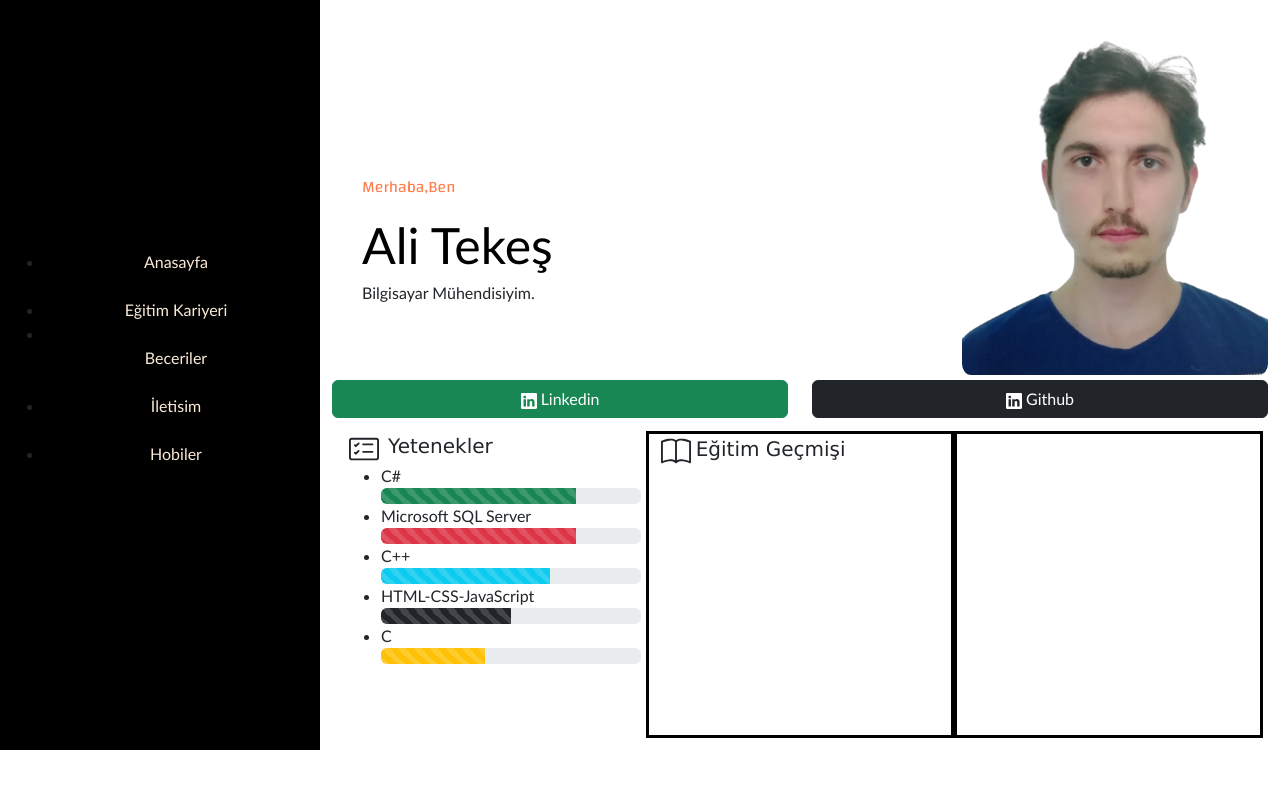
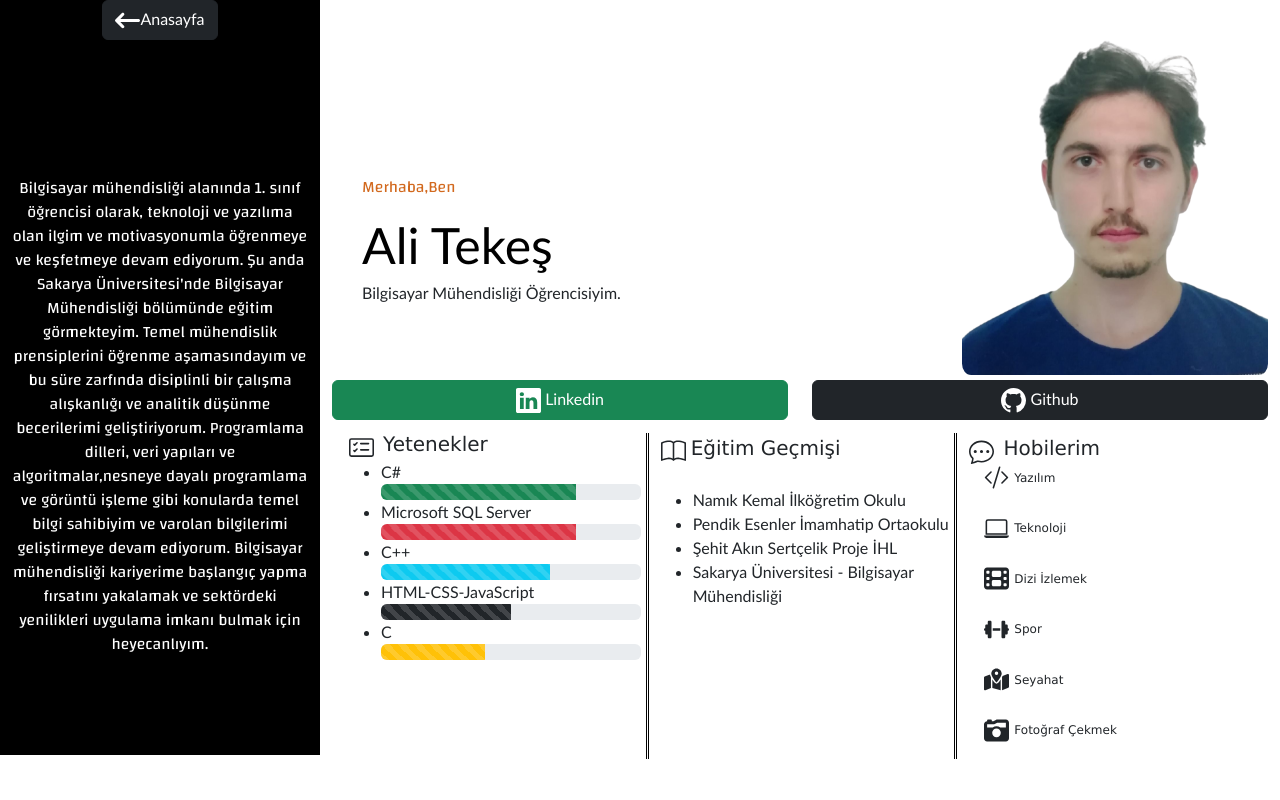
Before and after one commit to alitekes1/AfyonkarahisarVeBen, a PHP site: page /ozgecmisCv.html in a window 1280 px wide. Run offline with PHP 8.4, Linux system fonts and the light colour scheme; some libraries are stand-ins or nearby versions.

Commit message:
toplu küçük değişiklikler yapıldı.

```diff
--- a/cv.css
+++ b/css/cv.css
@@ -25,7 +25,7 @@ body {
 }
 
 .col-sm-3 {
-    height: 750px;
+    height: 755px;
     background-color: rgb(0, 0, 0);
     text-align: center;
 }
@@ -33,7 +33,7 @@ body {
 .liste {
     list-style-type: none;
     text-align: center;
-    padding-top: 250px;
+    padding-top: 136px;
 }
 
 img {
@@ -41,43 +41,50 @@ img {
     width: 306px;
     border-radius: 3%;
 }
+
 @media screen and (min-width: 1024px) {
-    .img-durum{
+    .img-durum {
         float: right;
     }
-  }
+    .border-yan{
+        border-left: double black;
+    }
+}
 
-  @media screen and (max-width: 768px) {
+@media screen and (max-width: 768px) {
     .img-durum {
         display: grid;
         place-items: center;
     }
-  }
+    .border-ust{
+        border-top: double black;
+    }
+}
 
 .col-sm-9 {
     background-color: #ffffff;
 }
-.col-sm-4{
+
+.col-sm-4 {
     padding-right: 5px;
 }
+
 .textler {
     padding-top: 175px;
     padding-left: 30px;
 }
-.rowheight{
+
+.rowheight {
     height: 315px;
     margin: 5px;
 }
+
 p {
     font-family: 'Changa', sans-serif;
-    color: coral;
+    color: rgb(255, 255, 255);
     font-weight: 100;
     font-size: auto;
 }
-.border{
-    /*border: solid rgb(100, 46, 46);*/
-}
-
 h1 {
     font-size: 50px;
     color: black;
@@ -91,15 +98,35 @@ h1 {
 .a15 {
     color: inherit;
 }
-i{
+
+i {
     height: 100px;
     width: 100px;
     display: grid;
 }
-span{
+
+span {
     text-align: center;
     font-size: 20px;
     margin-top: 20px;
     margin-left: 5px;
     font-family: 'Lucida Sans', 'Lucida Sans Regular', 'Lucida Grande', 'Lucida Sans Unicode', Geneva, Verdana, sans-serif;
 }
+
+.sola-dayali {
+    float: left;
+}
+
+#listem {
+    list-style-type: none;
+    padding-left: 0;
+    margin-left: 15px;
+
+}
+.list-degerleri{
+    font-size: 12px;
+}
+svg{
+    height: 25px;
+    width: 25px;
+}
--- a/loginPage.html
+++ b/loginPage.html
@@ -6,7 +6,7 @@
   <meta http-equiv="X-UA-Compatible" content="IE=edge">
   <meta name="viewport" content="width=device-width, initial-scale=1.0">
   <title> Giriş Yap</title>
-  <link rel="stylesheet" href="login.css">
+  <link rel="stylesheet" href="css/login.css">
 </head>
 
 <body>
--- a/ozgecmisCv.html
+++ b/ozgecmisCv.html
@@ -7,7 +7,7 @@
     <title>Ali Tekeş</title>
     <link href="https://cdn.jsdelivr.net/npm/bootstrap@5.3.0-alpha3/dist/css/bootstrap.min.css" rel="stylesheet"
         integrity="sha384-KK94CHFLLe+nY2dmCWGMq91rCGa5gtU4mk92HdvYe+M/SXH301p5ILy+dN9+nJOZ" crossorigin="anonymous">
-    <link rel="stylesheet" href="cv.css">
+    <link rel="stylesheet" href="css/cv.css">
     <link rel="preconnect" href="https://fonts.googleapis.com">
     <link rel="preconnect" href="https://fonts.gstatic.com" crossorigin>
     <link href="https://fonts.googleapis.com/css2?family=Changa&display=swap" rel="stylesheet">
@@ -24,33 +24,42 @@
 <body>
 
     <main class="container-fluid ">
-        <div class="row">
-            <div class="col-sm-3 ">
+        <section class="row">
+            <article class="col-sm-3 ">
+                <div>
+                    <a href="index.html">
+                        <button type="button" class="btn btn-dark float:left">
+                            <svg xmlns="http://www.w3.org/2000/svg"  width="25" height="25" fill="currentColor"
+                                viewBox="0 0 512 512"><!--! Font Awesome Pro 6.4.0 by @fontawesome - https://fontawesome.com License - https://fontawesome.com/license (Commercial License) Copyright 2023 Fonticons, Inc. -->
+                                <path
+                                    d="M9.4 233.4c-12.5 12.5-12.5 32.8 0 45.3l128 128c12.5 12.5 32.8 12.5 45.3 0s12.5-32.8 0-45.3L109.3 288 480 288c17.7 0 32-14.3 32-32s-14.3-32-32-32l-370.7 0 73.4-73.4c12.5-12.5 12.5-32.8 0-45.3s-32.8-12.5-45.3 0l-128 128z" />
+                            </svg>Anasayfa
+                        </button>
+                    </a>
+                </div>
                 <div class="liste">
-                    <ul>
-                        <li>
-                            <a href="#anasayfa">Anasayfa</a>
-                        </li><br>
-                        <li><a href="#ozgecmis">Eğitim Kariyeri</a></li>
-                        <li><br>
-                            <a href="#beceriler">Beceriler</a>
-                        </li><br>
-                        <li>
-                            <a href="#iletisim">İletisim</a>
-                        </li><br>
-                        <li>
-                            <a href="#hobiler">Hobiler</a>
-                        </li><br>
-                    </ul>
+                    <p>
+                        Bilgisayar mühendisliği alanında 1.
+                        sınıf öğrencisi olarak, teknoloji ve yazılıma olan ilgim ve motivasyonumla öğrenmeye ve
+                        keşfetmeye devam
+                        ediyorum.
+                        Şu anda Sakarya Üniversitesi'nde Bilgisayar Mühendisliği bölümünde eğitim görmekteyim. Temel
+                        mühendislik prensiplerini öğrenme aşamasındayım ve bu süre zarfında disiplinli bir çalışma
+                        alışkanlığı ve analitik düşünme becerilerimi geliştiriyorum. Programlama dilleri, veri yapıları
+                        ve
+                        algoritmalar,nesneye dayalı programlama ve görüntü işleme gibi konularda temel bilgi sahibiyim
+                        ve varolan bilgilerimi geliştirmeye devam ediyorum.
+                        Bilgisayar mühendisliği kariyerime başlangıç yapma fırsatını yakalamak ve sektördeki yenilikleri
+                        uygulama imkanı bulmak için heyecanlıyım. </p>
                 </div>
-            </div>
-            <div class="col-sm-9">
+            </article>
+            <article class="col-sm-9">
                 <div class="row">
                     <div class="col-sm-6">
                         <div class="textler">
-                            <p>Merhaba,Ben</p>
+                            <p style="color:chocolate">Merhaba,Ben</p>
                             <h1>Ali Tekeş</h1>
-                            <h6>Bilgisayar Mühendisiyim. </h6>
+                            <h6>Bilgisayar Mühendisliği Öğrencisiyim. </h6>
                         </div>
                     </div>
                     <div class="col-sm-6">
@@ -68,7 +77,7 @@
                                     d="M0 1.146C0 .513.526 0 1.175 0h13.65C15.474 0 16 .513 16 1.146v13.708c0 .633-.526 1.146-1.175 1.146H1.175C.526 16 0 15.487 0 14.854V1.146zm4.943 12.248V6.169H2.542v7.225h2.401zm-1.2-8.212c.837 0 1.358-.554 1.358-1.248-.015-.709-.52-1.248-1.342-1.248-.822 0-1.359.54-1.359 1.248 0 .694.521 1.248 1.327 1.248h.016zm4.908 8.212V9.359c0-.216.016-.432.08-.586.173-.431.568-.878 1.232-.878.869 0 1.216.662 1.216 1.634v3.865h2.401V9.25c0-2.22-1.184-3.252-2.764-3.252-1.274 0-1.845.7-2.165 1.193v.025h-.016a5.54 5.54 0 0 1 .016-.025V6.169h-2.4c.03.678 0 7.225 0 7.225h2.4z">
                                 </path>
                             </svg>
-                            <a class="a15" href="loginPage.html">Linkedin </a>
+                            <a class="a15" href="https://www.linkedin.com/in/ali-teke%C5%9F-b23aba247/" target="_blank">Linkedin </a>
                         </button>
                     </div>
                     <div class="col-sm-6 ">
@@ -76,16 +85,15 @@
                             <svg xmlns="http://www.w3.org/2000/svg" width="16" height="16" fill="currentColor"
                                 class="bi bi-github" viewBox="0 0 16 16">
                                 <path
-                                    d="M0 1.146C0 .513.526 0 1.175 0h13.65C15.474 0 16 .513 16 1.146v13.708c0 .633-.526 1.146-1.175 1.146H1.175C.526 16 0 15.487 0 14.854V1.146zm4.943 12.248V6.169H2.542v7.225h2.401zm-1.2-8.212c.837 0 1.358-.554 1.358-1.248-.015-.709-.52-1.248-1.342-1.248-.822 0-1.359.54-1.359 1.248 0 .694.521 1.248 1.327 1.248h.016zm4.908 8.212V9.359c0-.216.016-.432.08-.586.173-.431.568-.878 1.232-.878.869 0 1.216.662 1.216 1.634v3.865h2.401V9.25c0-2.22-1.184-3.252-2.764-3.252-1.274 0-1.845.7-2.165 1.193v.025h-.016a5.54 5.54 0 0 1 .016-.025V6.169h-2.4c.03.678 0 7.225 0 7.225h2.4z">
-                                </path>
+                                    d="M8 0C3.58 0 0 3.58 0 8c0 3.54 2.29 6.53 5.47 7.59.4.07.55-.17.55-.38 0-.19-.01-.82-.01-1.49-2.01.37-2.53-.49-2.69-.94-.09-.23-.48-.94-.82-1.13-.28-.15-.68-.52-.01-.53.63-.01 1.08.58 1.23.82.72 1.21 1.87.87 2.33.66.07-.52.28-.87.51-1.07-1.78-.2-3.64-.89-3.64-3.95 0-.87.31-1.59.82-2.15-.08-.2-.36-1.02.08-2.12 0 0 .67-.21 2.2.82.64-.18 1.32-.27 2-.27.68 0 1.36.09 2 .27 1.53-1.04 2.2-.82 2.2-.82.44 1.1.16 1.92.08 2.12.51.56.82 1.27.82 2.15 0 3.07-1.87 3.75-3.65 3.95.29.25.54.73.54 1.48 0 1.07-.01 1.93-.01 2.2 0 .21.15.46.55.38A8.012 8.012 0 0 0 16 8c0-4.42-3.58-8-8-8z" />
                             </svg>
-                            <a class="a15" href="loginPage.html">Github </a>
+                            <a class="a15" href="https://github.com/alitekes1" target="_blank">Github </a>
                         </button>
                     </div>
                 </div>
                 <div class="row rowheight">
-                    <div class="col-sm-4 mt-2" >
-                        <svg xmlns="http://www.w3.org/2000/svg" width="30" height="30" fill="currentColor"
+                    <div class="col-sm-4 mt-1">
+                        <svg xmlns="http://www.w3.org/2000/svg" width="25" height="25" fill="currentColor"
                             class="bi bi-card-checklist" viewBox="0 0 16 16">
                             <path
                                 d="M14.5 3a.5.5 0 0 1 .5.5v9a.5.5 0 0 1-.5.5h-13a.5.5 0 0 1-.5-.5v-9a.5.5 0 0 1 .5-.5h13zm-13-1A1.5 1.5 0 0 0 0 3.5v9A1.5 1.5 0 0 0 1.5 14h13a1.5 1.5 0 0 0 1.5-1.5v-9A1.5 1.5 0 0 0 14.5 2h-13z" />
@@ -97,13 +105,15 @@
                             <li>C#</li>
                             <div class="progress" role="progressbar" aria-label="Animated striped example"
                                 aria-valuenow="75" aria-valuemin="0" aria-valuemax="100">
-                                <div class="progress-bar progress-bar-striped progress-bar-animated bg-success" style="width: 75%">
+                                <div class="progress-bar progress-bar-striped progress-bar-animated bg-success"
+                                    style="width: 75%">
                                 </div>
                             </div>
                             <li>Microsoft SQL Server</li>
                             <div class="progress" role="progressbar" aria-label="Animated striped example"
                                 aria-valuenow="75" aria-valuemin="0" aria-valuemax="100">
-                                <div class="progress-bar progress-bar-striped progress-bar-animated bg-danger" style="width: 75%">
+                                <div class="progress-bar progress-bar-striped progress-bar-animated bg-danger"
+                                    style="width: 75%">
                                 </div>
                             </div>
                             <li>C++</li>
@@ -122,24 +132,87 @@
                             <li>C</li>
                             <div class="progress" role="progressbar" aria-label="Animated striped example"
                                 aria-valuenow="75" aria-valuemin="0" aria-valuemax="100">
-                                <div class="progress-bar progress-bar-striped progress-bar bg-warning" style="width: 40%">
+                                <div class="progress-bar progress-bar-striped progress-bar bg-warning"
+                                    style="width: 40%">
                                 </div>
                             </div>
                         </ul>
                     </div>
-                    <div class="col-sm-4 mt-2" style="border: solid black;">
-                        <svg xmlns="http://www.w3.org/2000/svg" width="30" height="30" fill="currentColor" class="bi bi-book" viewBox="0 0 16 16">
-                            <path d="M1 2.828c.885-.37 2.154-.769 3.388-.893 1.33-.134 2.458.063 3.112.752v9.746c-.935-.53-2.12-.603-3.213-.493-1.18.12-2.37.461-3.287.811V2.828zm7.5-.141c.654-.689 1.782-.886 3.112-.752 1.234.124 2.503.523 3.388.893v9.923c-.918-.35-2.107-.692-3.287-.81-1.094-.111-2.278-.039-3.213.492V2.687zM8 1.783C7.015.936 5.587.81 4.287.94c-1.514.153-3.042.672-3.994 1.105A.5.5 0 0 0 0 2.5v11a.5.5 0 0 0 .707.455c.882-.4 2.303-.881 3.68-1.02 1.409-.142 2.59.087 3.223.877a.5.5 0 0 0 .78 0c.633-.79 1.814-1.019 3.222-.877 1.378.139 2.8.62 3.681 1.02A.5.5 0 0 0 16 13.5v-11a.5.5 0 0 0-.293-.455c-.952-.433-2.48-.952-3.994-1.105C10.413.809 8.985.936 8 1.783z"/>
-                          </svg><span>Eğitim Geçmişi</span>
+                    <div class="col-sm-4 mt-2 border-ust border-yan" >
+                        <svg xmlns="http://www.w3.org/2000/svg" width="30" height="30" fill="currentColor"
+                            class="bi bi-book" viewBox="0 0 16 16">
+                            <path
+                                d="M1 2.828c.885-.37 2.154-.769 3.388-.893 1.33-.134 2.458.063 3.112.752v9.746c-.935-.53-2.12-.603-3.213-.493-1.18.12-2.37.461-3.287.811V2.828zm7.5-.141c.654-.689 1.782-.886 3.112-.752 1.234.124 2.503.523 3.388.893v9.923c-.918-.35-2.107-.692-3.287-.81-1.094-.111-2.278-.039-3.213.492V2.687zM8 1.783C7.015.936 5.587.81 4.287.94c-1.514.153-3.042.672-3.994 1.105A.5.5 0 0 0 0 2.5v11a.5.5 0 0 0 .707.455c.882-.4 2.303-.881 3.68-1.02 1.409-.142 2.59.087 3.223.877a.5.5 0 0 0 .78 0c.633-.79 1.814-1.019 3.222-.877 1.378.139 2.8.62 3.681 1.02A.5.5 0 0 0 16 13.5v-11a.5.5 0 0 0-.293-.455c-.952-.433-2.48-.952-3.994-1.105C10.413.809 8.985.936 8 1.783z" />
+                        </svg><span>Eğitim Geçmişi</span>
+                        <br><br>
+                        <ul>
+                            <li>Namık Kemal İlköğretim Okulu</li>
+                            <li>Pendik Esenler İmamhatip Ortaokulu</li>
+                            <li>Şehit Akın Sertçelik Proje İHL</li>
+                            <li>Sakarya Üniversitesi - Bilgisayar Mühendisliği</li>
+                        </ul>
+                    </div>
+                    <div class="col-sm-4 mt-2 border-ust border-yan">
+                        <svg xmlns="http://www.w3.org/2000/svg" width="30" height="30" fill="currentColor"
+                            class="bi bi-chat-dots" viewBox="0 0 16 16">
+                            <path
+                                d="M5 8a1 1 0 1 1-2 0 1 1 0 0 1 2 0zm4 0a1 1 0 1 1-2 0 1 1 0 0 1 2 0zm3 1a1 1 0 1 0 0-2 1 1 0 0 0 0 2z" />
+                            <path
+                                d="m2.165 15.803.02-.004c1.83-.363 2.948-.842 3.468-1.105A9.06 9.06 0 0 0 8 15c4.418 0 8-3.134 8-7s-3.582-7-8-7-8 3.134-8 7c0 1.76.743 3.37 1.97 4.6a10.437 10.437 0 0 1-.524 2.318l-.003.011a10.722 10.722 0 0 1-.244.637c-.079.186.074.394.273.362a21.673 21.673 0 0 0 .693-.125zm.8-3.108a1 1 0 0 0-.287-.801C1.618 10.83 1 9.468 1 8c0-3.192 3.004-6 7-6s7 2.808 7 6c0 3.193-3.004 6-7 6a8.06 8.06 0 0 1-2.088-.272 1 1 0 0 0-.711.074c-.387.196-1.24.57-2.634.893a10.97 10.97 0 0 0 .398-2z" />
+                        </svg>
+                        <span>Hobilerim</span><br>
+                        <div class="col-sm-12">
+                            <ul id="listem">
+                                <li>
+                                    <svg mlns="http://www.w3.org/2000/svg" width="25" height="25" fill="currentColor"
+                                        class="bi bi-code-slash" viewBox="0 0 16 16">
+                                        <path
+                                            d="M10.478 1.647a.5.5 0 1 0-.956-.294l-4 13a.5.5 0 0 0 .956.294l4-13zM4.854 4.146a.5.5 0 0 1 0 .708L1.707 8l3.147 3.146a.5.5 0 0 1-.708.708l-3.5-3.5a.5.5 0 0 1 0-.708l3.5-3.5a.5.5 0 0 1 .708 0zm6.292 0a.5.5 0 0 0 0 .708L14.293 8l-3.147 3.146a.5.5 0 0 0 .708.708l3.5-3.5a.5.5 0 0 0 0-.708l-3.5-3.5a.5.5 0 0 0-.708 0z" />
+                                    </svg><span class="list-degerleri">Yazılım</span>
+                                </li><br>
+                                <li>
+                                    <svg xmlns="http://www.w3.org/2000/svg" width="25" height="25" fill="currentColor"
+                                        class="bi bi-laptop" viewBox="0 0 16 16">
+                                        <path
+                                            d="M13.5 3a.5.5 0 0 1 .5.5V11H2V3.5a.5.5 0 0 1 .5-.5h11zm-11-1A1.5 1.5 0 0 0 1 3.5V12h14V3.5A1.5 1.5 0 0 0 13.5 2h-11zM0 12.5h16a1.5 1.5 0 0 1-1.5 1.5h-13A1.5 1.5 0 0 1 0 12.5z" />
+                                    </svg><span class="list-degerleri">Teknoloji</span>
+                                </li><br>
 
+                                <li>
+                                    <svg xmlns="http://www.w3.org/2000/svg" width="25" height="25" fill="currentColor"
+                                        viewBox="0 0 512 512"><!--! Font Awesome Pro 6.4.0 by @fontawesome - https://fontawesome.com License - https://fontawesome.com/license (Commercial License) Copyright 2023 Fonticons, Inc. -->
+                                        <path
+                                            d="M0 96C0 60.7 28.7 32 64 32H448c35.3 0 64 28.7 64 64V416c0 35.3-28.7 64-64 64H64c-35.3 0-64-28.7-64-64V96zM48 368v32c0 8.8 7.2 16 16 16H96c8.8 0 16-7.2 16-16V368c0-8.8-7.2-16-16-16H64c-8.8 0-16 7.2-16 16zm368-16c-8.8 0-16 7.2-16 16v32c0 8.8 7.2 16 16 16h32c8.8 0 16-7.2 16-16V368c0-8.8-7.2-16-16-16H416zM48 240v32c0 8.8 7.2 16 16 16H96c8.8 0 16-7.2 16-16V240c0-8.8-7.2-16-16-16H64c-8.8 0-16 7.2-16 16zm368-16c-8.8 0-16 7.2-16 16v32c0 8.8 7.2 16 16 16h32c8.8 0 16-7.2 16-16V240c0-8.8-7.2-16-16-16H416zM48 112v32c0 8.8 7.2 16 16 16H96c8.8 0 16-7.2 16-16V112c0-8.8-7.2-16-16-16H64c-8.8 0-16 7.2-16 16zM416 96c-8.8 0-16 7.2-16 16v32c0 8.8 7.2 16 16 16h32c8.8 0 16-7.2 16-16V112c0-8.8-7.2-16-16-16H416zM160 128v64c0 17.7 14.3 32 32 32H320c17.7 0 32-14.3 32-32V128c0-17.7-14.3-32-32-32H192c-17.7 0-32 14.3-32 32zm32 160c-17.7 0-32 14.3-32 32v64c0 17.7 14.3 32 32 32H320c17.7 0 32-14.3 32-32V320c0-17.7-14.3-32-32-32H192z" />
+                                    </svg><span class="list-degerleri">Dizi İzlemek</span>
+                                </li><br>
+                                <li>
+                                    <svg xmlns="http://www.w3.org/2000/svg" width="25" height="25" fill="currentColor"
+                                        viewBox="0 0 640 512">
+                                        <path
+                                            d="M96 64c0-17.7 14.3-32 32-32h32c17.7 0 32 14.3 32 32V224v64V448c0 17.7-14.3 32-32 32H128c-17.7 0-32-14.3-32-32V384H64c-17.7 0-32-14.3-32-32V288c-17.7 0-32-14.3-32-32s14.3-32 32-32V160c0-17.7 14.3-32 32-32H96V64zm448 0v64h32c17.7 0 32 14.3 32 32v64c17.7 0 32 14.3 32 32s-14.3 32-32 32v64c0 17.7-14.3 32-32 32H544v64c0 17.7-14.3 32-32 32H480c-17.7 0-32-14.3-32-32V288 224 64c0-17.7 14.3-32 32-32h32c17.7 0 32 14.3 32 32zM416 224v64H224V224H416z" />
+                                    </svg><span class="list-degerleri">Spor</span>
+                                </li><br>
+                                <li>
+                                    <svg xmlns="http://www.w3.org/2000/svg" width="25" height="25" fill="currentColor"
+                                        viewBox="0 0 576 512">
+                                        <path
+                                            d="M408 120c0 54.6-73.1 151.9-105.2 192c-7.7 9.6-22 9.6-29.6 0C241.1 271.9 168 174.6 168 120C168 53.7 221.7 0 288 0s120 53.7 120 120zm8 80.4c3.5-6.9 6.7-13.8 9.6-20.6c.5-1.2 1-2.5 1.5-3.7l116-46.4C558.9 123.4 576 135 576 152V422.8c0 9.8-6 18.6-15.1 22.3L416 503V200.4zM137.6 138.3c2.4 14.1 7.2 28.3 12.8 41.5c2.9 6.8 6.1 13.7 9.6 20.6V451.8L32.9 502.7C17.1 509 0 497.4 0 480.4V209.6c0-9.8 6-18.6 15.1-22.3l122.6-49zM327.8 332c13.9-17.4 35.7-45.7 56.2-77V504.3L192 449.4V255c20.5 31.3 42.3 59.6 56.2 77c20.5 25.6 59.1 25.6 79.6 0zM288 152a40 40 0 1 0 0-80 40 40 0 1 0 0 80z" />
+                                    </svg><span class="list-degerleri">Seyahat</span>
+                                </li><br>
+                                <li>
+                                    <svg xmlns="http://www.w3.org/2000/svg" width="25" height="25" fill="currentColor"
+                                        viewBox="0 0 512 512">
+                                        <path
+                                            d="M220.6 121.2L271.1 96 448 96v96H333.2c-21.9-15.1-48.5-24-77.2-24s-55.2 8.9-77.2 24H64V128H192c9.9 0 19.7-2.3 28.6-6.8zM0 128V416c0 35.3 28.7 64 64 64H448c35.3 0 64-28.7 64-64V96c0-35.3-28.7-64-64-64H271.1c-9.9 0-19.7 2.3-28.6 6.8L192 64H160V48c0-8.8-7.2-16-16-16H80c-8.8 0-16 7.2-16 16l0 16C28.7 64 0 92.7 0 128zM168 304a88 88 0 1 1 176 0 88 88 0 1 1 -176 0z" />
+                                    </svg><span class="list-degerleri">Fotoğraf Çekmek
+                                    </span>
+                                </li>
+                            </ul>
+                        </div>
                     </div>
-                    <div class="col-sm-4 mt-2" style="border: solid black;">
-
-
-                    </div>
-
                 </div>
-            </div>
+            </article>
+        </section>
     </main>
 
     <script src="https://cdn.jsdelivr.net/npm/bootstrap@5.3.0-alpha3/dist/js/bootstrap.bundle.min.js"
--- a/veriSayfasi.html
+++ b/veriSayfasi.html
@@ -7,7 +7,7 @@
 
     <link href="https://cdn.jsdelivr.net/npm/bootstrap@5.0.2/dist/css/bootstrap.min.css" rel="stylesheet"
         integrity="sha384-EVSTQN3/azprG1Anm3QDgpJLIm9Nao0Yz1ztcQTwFspd3yD65VohhpuuCOmLASjC" crossorigin="anonymous">
-    <link rel="stylesheet" href="index.css">
+    <link rel="stylesheet" href="css/index.css">
     <title>03 | Mirasımız</title>
 </head>
 
@@ -17,7 +17,7 @@
             <nav class="navbar navbar-expand-lg navbar-light bg-transparent ">
                 <div class="container-fluid">
                     <div class="col-sm-4">
-                        <a class="navbar-brand" href="mainPage.html">Afyonkarahisar</a>
+                        <a class="navbar-brand" href="index.html">Afyonkarahisar</a>
                         <button class="navbar-toggler" type="button" data-bs-toggle="collapse"
                             data-bs-target="#navbarNav" aria-controls="navbarNav" aria-expanded="false"
                             aria-label="Toggle navigation">
@@ -27,7 +27,7 @@
                     <div class="collapse navbar-collapse col-sm-8 justify-content-end" id="navbarNav">
                         <ul class="navbar-nav">
                             <li class="nav-item">
-                                <a class="nav-link active" aria-current="page" href="#" target="_blank">Şehrim</a>
+                                <a class="nav-link active" aria-current="page" href="sehrim.html" target="_blank">Şehrim</a>
                             </li>
                             <li class="nav-item">
                                 <a class="nav-link" href="mirasimiz.html"target="_blank">Mirasımız</a>
```
Also changed, not shown: deneme.html (deleted, +0 -15 lines), hakkimda.html (+8 -5 lines), iletisim.html (+7 -4 lines), index.html (renamed from mainPage.html, +7 -3 lines), mirasimiz.html (+6 -3 lines), sehrim.html (+6 -3 lines), takimimiz.html (+6 -3 lines), css/index.css (renamed from index.css), css/login.css (renamed from login.css), js/javascript.js (renamed from javascript.js).
